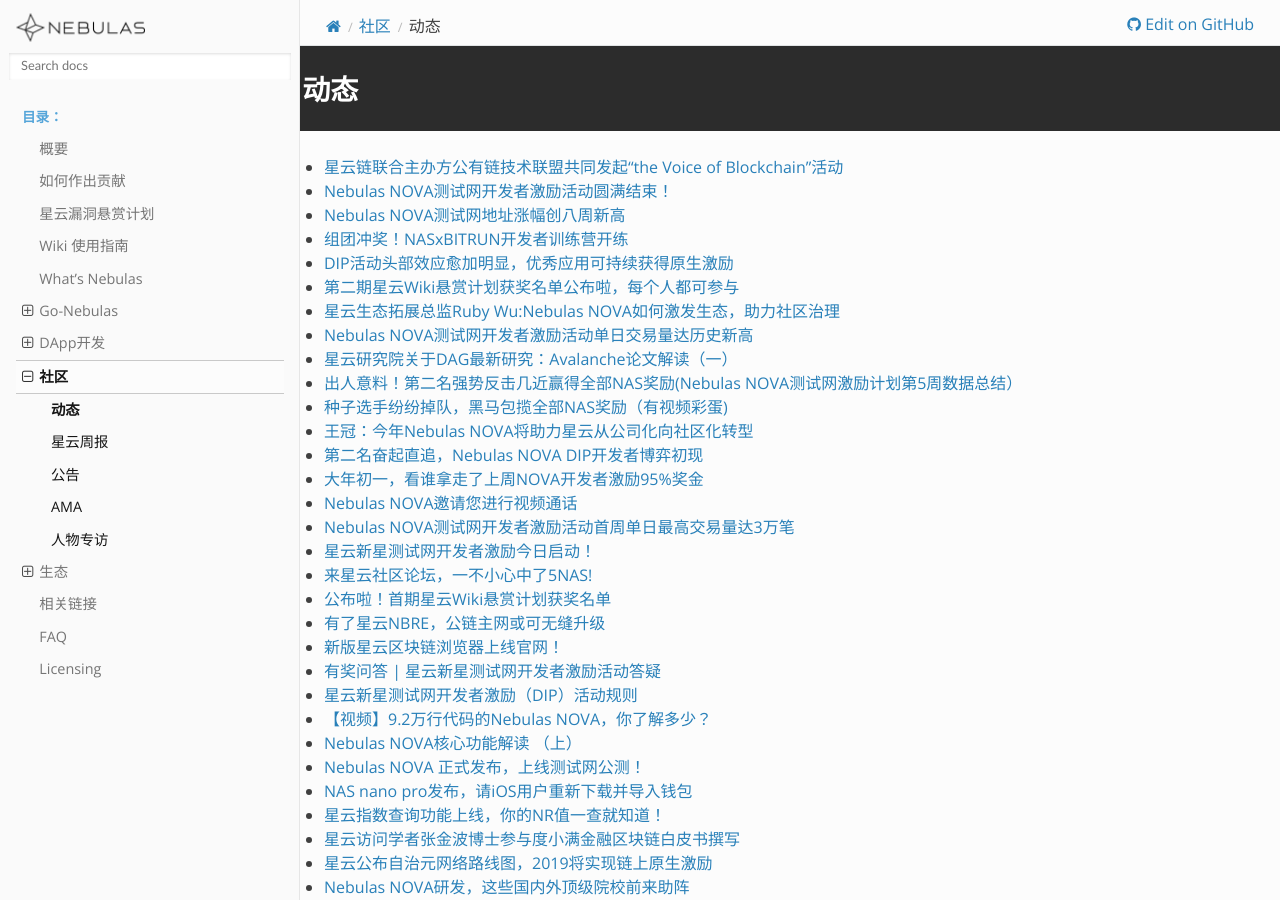
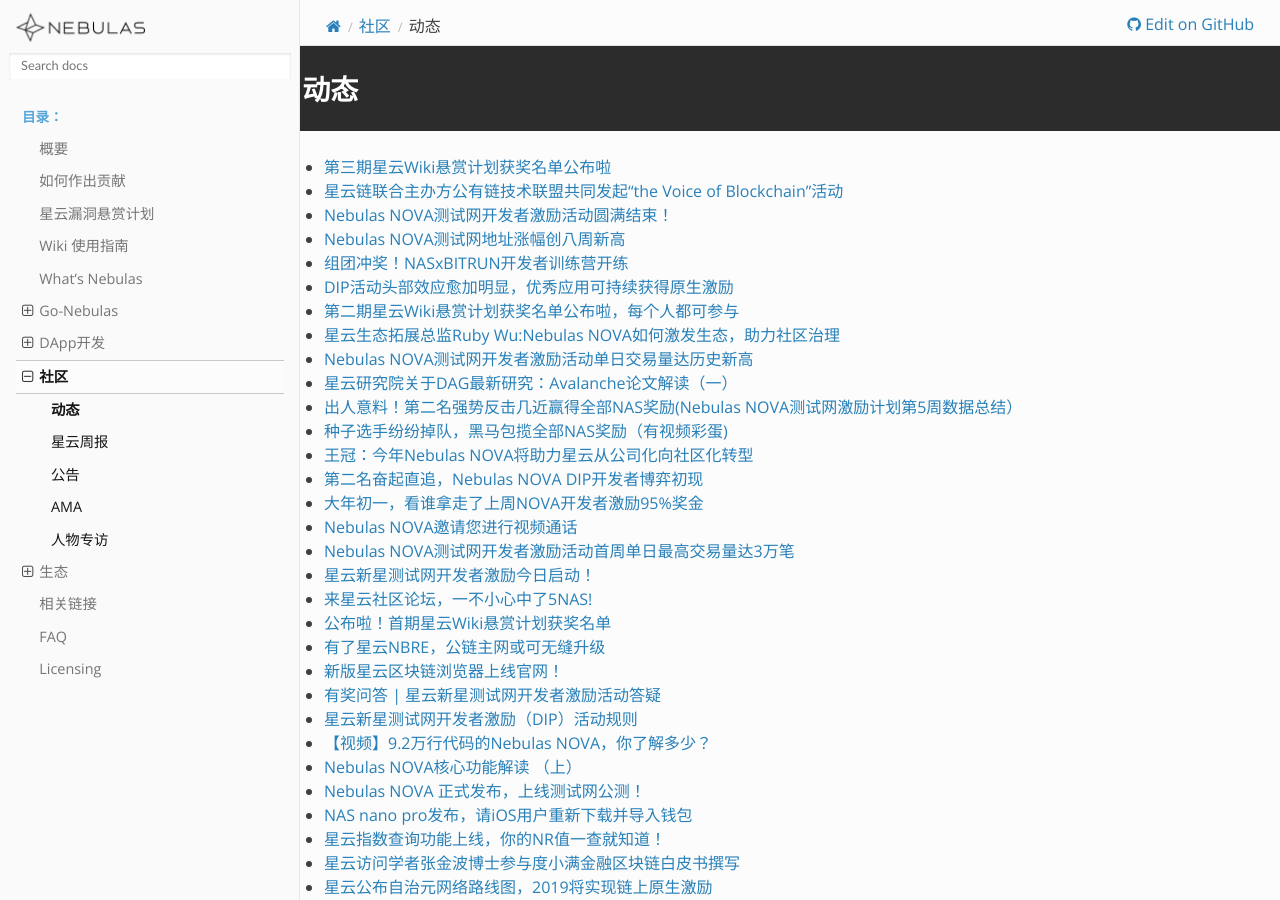
Before and after one commit to nebulasio/nebdocs, a Sphinx documentation site: the page built from docs/community/events.md, in a window 1280 px wide and 900 px high. Built offline with Sphinx 7.4.7 and the Read the Docs theme 2.0.0, drawn with Linux system fonts in a browser that asks for light colours; pages that are not in the unit, such as notebooks, are missing from menus.

Commit message:
更新动态
第三期星云Wiki悬赏计划获奖名单公布啦

```diff
--- a/docs/community/events.md
+++ b/docs/community/events.md
@@ -1,5 +1,6 @@
 # 动态
 
+- [第三期星云Wiki悬赏计划获奖名单公布啦](https://blog.nebulas.io/2019/04/11/the-third-winners-of-nebulas-wiki-bounty-program/)
 - [星云链联合主办方公有链技术联盟共同发起“the Voice of Blockchain”活动](https://blog.nebulas.io/2019/04/09/nebulas-x-pcta-the-voice-of-blockchain/)
 - [Nebulas NOVA测试网开发者激励活动圆满结束！](https://blog.nebulas.io/2019/04/02/nebulas-nova-testnet-developer-incentives-program-have-come-to-an-end/)
 - [Nebulas NOVA测试网地址涨幅创八周新高](https://blog.nebulas.io/2019/03/19/nebulas-nova-testnet-address-rose-to-an-eight-week-high/)
```
